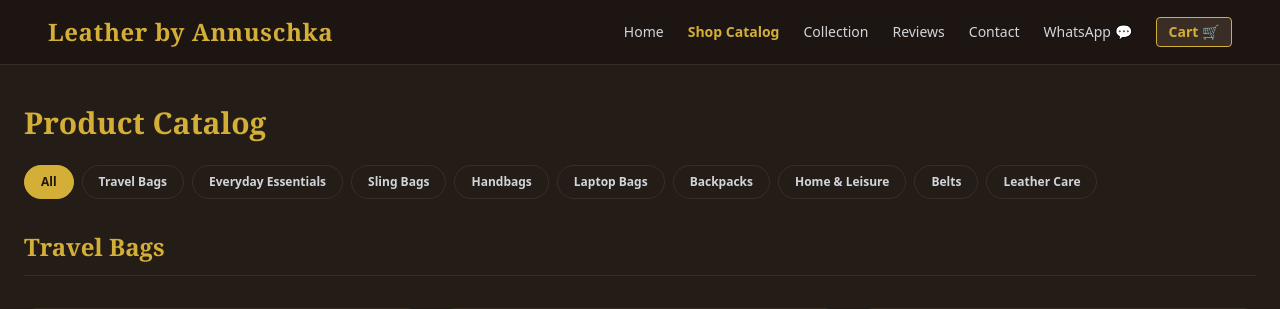
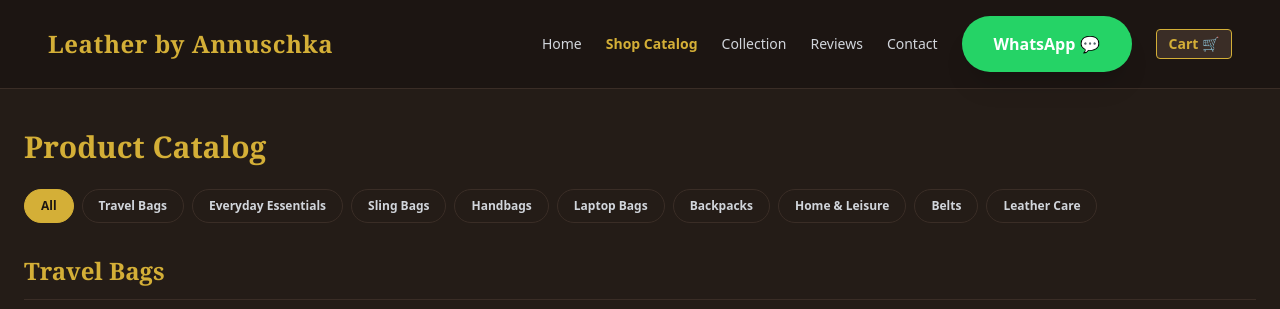
Before and after one commit to vdlindejannie-beep/adl.co.za, a Flask app: page /shop in a window 1280 px wide. Shown: the top 309 px of the page. Run offline with Flask 3, Linux system fonts and the light colour scheme; some libraries are stand-ins or nearby versions.

Commit message:
Whatsapp

```diff
--- a/templates/shop.html
+++ b/templates/shop.html
@@ -23,7 +23,7 @@
                 <a href="/#collection" class="hover:text-[#d4af37] transition">Collection</a>
                 <a href="/#reviews" class="hover:text-[#d4af37] transition">Reviews</a>
                 <a href="/#contact" class="hover:text-[#d4af37] transition">Contact</a>
-                <a href="https://wa.me/27764307990" target="_blank" class="hover:text-[#d4af37] transition flex items-center gap-1">
+                     <a href="https://wa.me/27764307990?text=Hey%20I%20got%20your%20info%20on%20your%20webpage%20and%20have%20the%20following%20enquiry..." target="_blank" class="inline-flex items-center gap-3 bg-[#25D366] text-white px-8 py-4 rounded-full font-bold text-base hover:bg-[#20ba5a] transition shadow-xl transform hover:-translate-y-0.5">
                     WhatsApp 💬
                 </a>
                 <a href="/cart" class="bg-[#3a2d26] text-[#d4af37] border border-[#d4af37] px-3 py-1 rounded font-semibold hover:bg-[#d4af37] hover:text-[#1c1512] transition">
```
